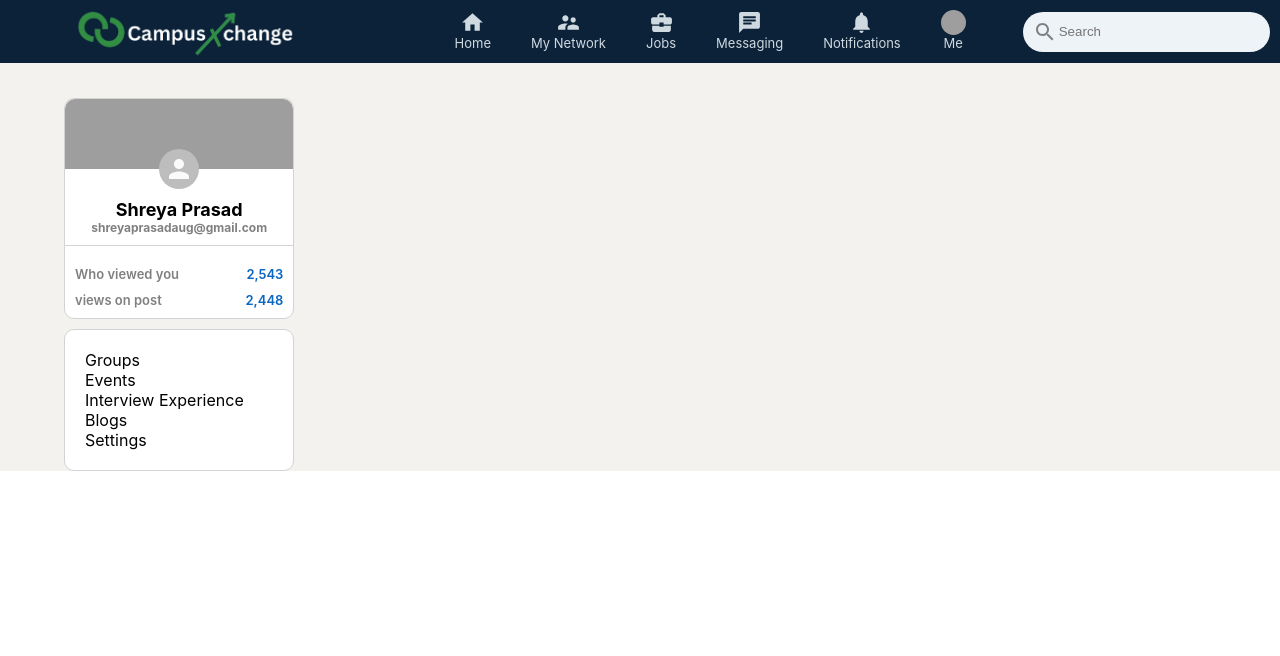
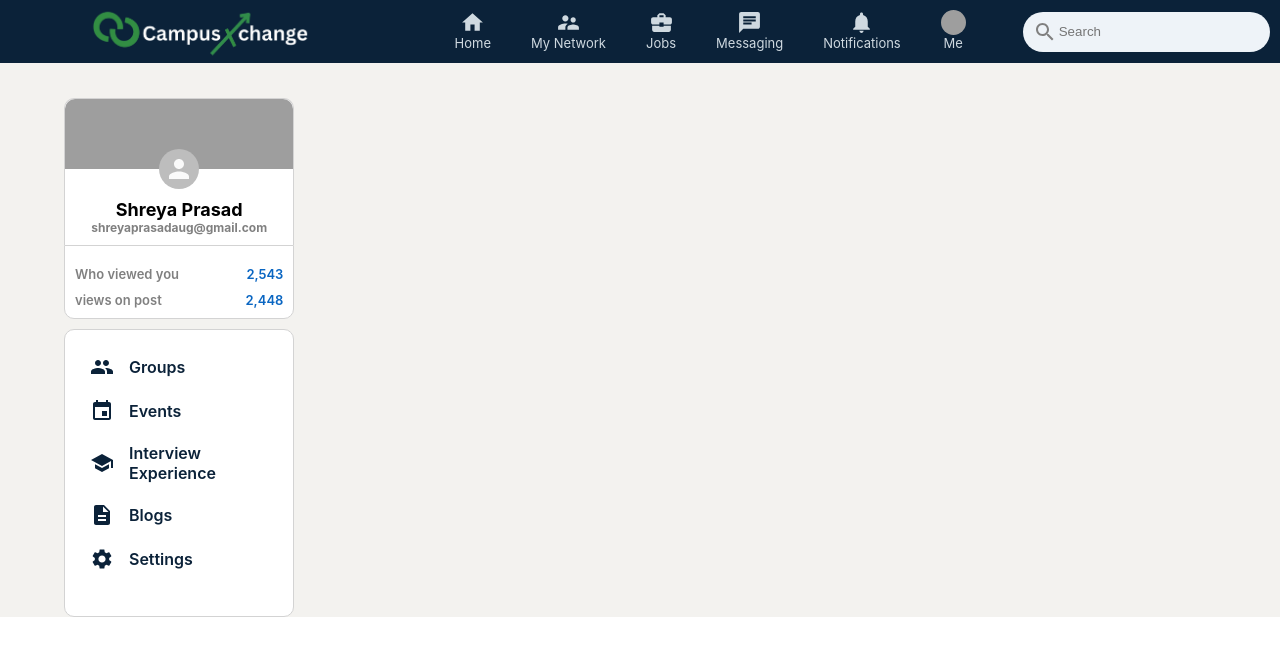
Before and after one commit to Shreyaprasad02/CampusXchange, a React (Create React App) app in the folder campusxchange/: page / in a window 1280 px wide. Shown: the top 656 px of the page. Built offline with nearby package versions, Linux system fonts and the light colour scheme; grey boxes are pictures that could not be loaded.

Commit message:
Initial commit

```diff
--- a/campusxchange/src/Header.css
+++ b/campusxchange/src/Header.css
@@ -17,7 +17,7 @@
 .header__left > img {
     object-fit: contain;
     height: 65px;
-    margin-left: 70px;
+    margin-left: 85px;
     position: relative;
     bottom: 5px;
 }
--- a/campusxchange/src/Sidebar.css
+++ b/campusxchange/src/Sidebar.css
@@ -23,7 +23,7 @@
   background-color: white;
 }
 
-.sidebar__top > img {
+.sidebar__top>img {
   margin-bottom: -20px;
   height: 70px;
   width: 100%;
@@ -32,12 +32,12 @@
   object-fit: cover;
 }
 
-.sidebar__top > h4 {
+.sidebar__top>h4 {
   color: gray;
   font-size: 12px;
 }
 
-.sidebar__top > h2 {
+.sidebar__top>h2 {
   font-size: 18px;
 }
 
@@ -56,22 +56,43 @@
   justify-content: space-between;
 }
 
-.sidebar__stat > p {
+.sidebar__stat>p {
   color: gray;
   font-size: 13px;
   font-weight: 600;
 }
 
-.sidebar__statnumber{
+.sidebar__statnumber {
   font-weight: bold;
   color: #0a66c2 !important;
 }
 
 .sidebar__bottom {
   text-align: left;
-    padding: 20px;
+  padding: 25px;
   border: 1px solid lightgray;
   background-color: #fff;
   border-radius: 10px;
   margin-top: 10px;
 }
+
+.sidebar__list {
+  padding: 0;
+  margin: 0;
+  list-style: none;
+}
+
+.sidebarListItem{
+  display: flex;
+  align-items: center;
+  margin-bottom: 20px;
+  color:#0b2239;
+}
+
+.sidebarIcon{
+  margin-right: 15px;
+}
+
+.sidebarListItemText{
+  font-weight: 600;
+}
--- a/campusxchange/src/Sidebar.js
+++ b/campusxchange/src/Sidebar.js
@@ -1,6 +1,12 @@
 import React from 'react';
 import './Sidebar.css';
 import { Avatar } from '@material-ui/core';
+import {Group} from '@material-ui/icons';
+import {Event} from '@material-ui/icons';
+import {School} from '@material-ui/icons';
+import {Description} from '@material-ui/icons';
+import {Settings} from '@material-ui/icons';
+
 
 function Sidebar() {
   return (
@@ -25,28 +31,30 @@ function Sidebar() {
       </div>
 
       <div className='sidebar__bottom'>
+        <div className='sidebar__wrapper'>
+           <ul className='sidebar__list'>
+            <li className='sidebarListItem'>
+              <Group className='sidebarIcon'/>
+              <span className='sidebarListItemText'>Groups</span>
+            </li>
+            <li className='sidebarListItem'>
+              <Event className='sidebarIcon'/>
+              <span className='sidebarListItemText'>Events</span>
+            </li>
+            <li className='sidebarListItem'>
+              <School className='sidebarIcon'/>
+              <span className='sidebarListItemText'>Interview Experience</span>
+            </li>
+            <li className='sidebarListItem'>
+              <Description className='sidebarIcon'/>
+              <span className='sidebarListItemText'>Blogs</span>
+            </li>
+            <li className='sidebarListItem'>
+              <Settings className='sidebarIcon'/>
+              <span className='sidebarListItemText'>Settings</span>
+            </li>
 
-
-
-        <div className='item'>
-          <img src='' alt='' />
-          <span>Groups</span>
-        </div>
-        <div className='item'>
-          <img src='' alt='' />
-          <span>Events</span>
-        </div>
-        <div className='item'>
-          <img src='' alt='' />
-          <span>Interview Experience</span>
-        </div>
-        <div className='item'>
-          <img src='' alt='' />
-          <span>Blogs</span>
-        </div>
-        <div className='item'>
-          <img src='' alt='' />
-          <span>Settings</span>
+           </ul>
         </div>
       </div>
     </div>
```
Lines whose indentation alone changed are shown as unchanged.
